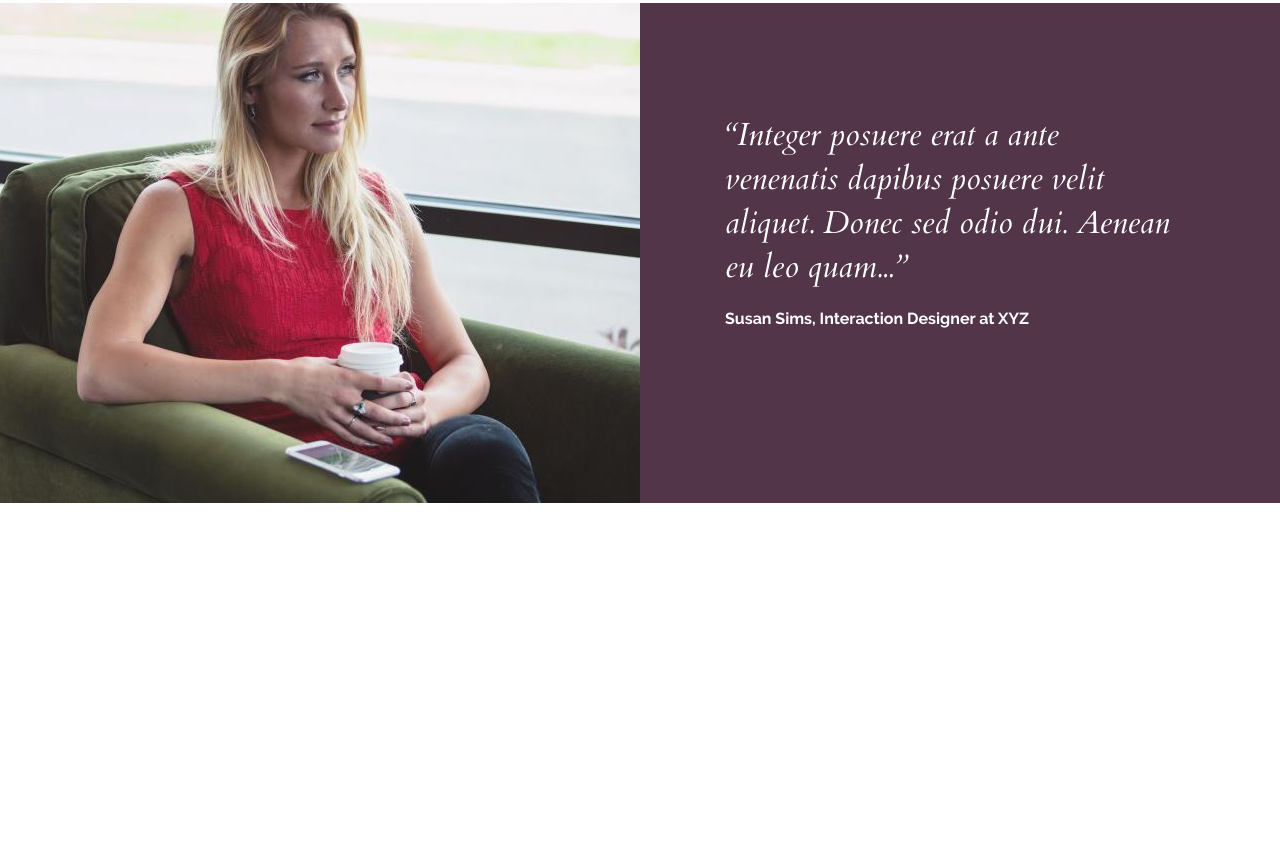
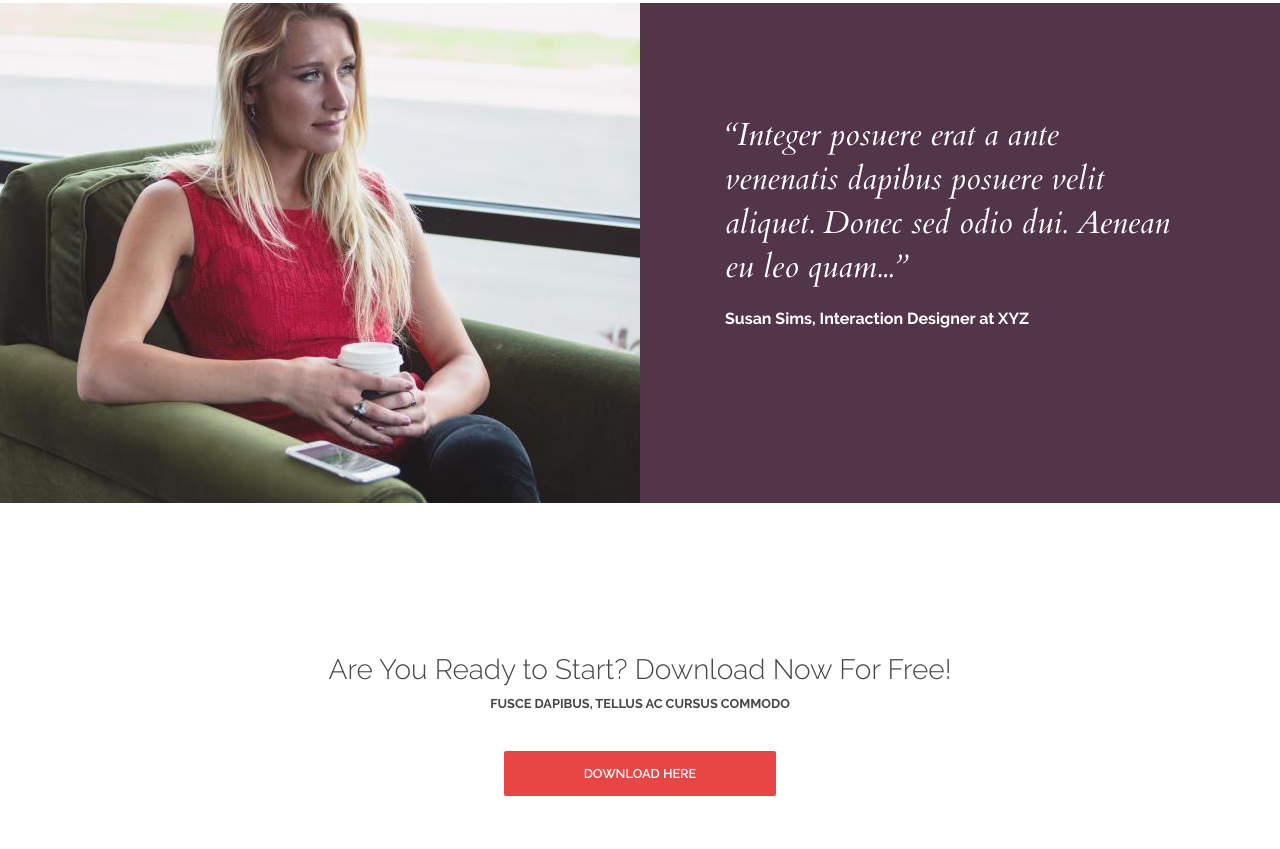
Before and after one commit to nixtone/activebox, a plain HTML site: page index.html in a window 1280 px wide. Shown: the part 2804-3653 px from the top of the page. Before the commit the page ends 3407 px from the top, so only its background shows below. Drawn offline with Linux system fonts and the light colour scheme.

Commit message:
download

```diff
--- a/index.html
+++ b/index.html
@@ -282,6 +282,14 @@
 		</div>
 	</div>
 
+	<div id="download" class="wide">
+		<div class="container">
+			<div class="row c1">Are You Ready to Start? Download Now For Free!</div>
+			<div class="row c2">Fusce dapibus, tellus ac cursus commodo</div>
+			<a href="" class="btn">Download here</a>
+		</div>
+	</div>
+
 </div>
 
 <footer>
--- a/static/custom.css
+++ b/static/custom.css
@@ -308,6 +308,22 @@ header {
 	}
 }
 
+#download {
+	text-align: center;
+	color: var(--color5);
+	.row.c1 {
+		font-size: 1.75em;
+		margin-bottom: 10px;
+		font-weight: 300;
+	}
+	.row.c2 {
+		text-transform: uppercase;
+		font-size: 0.8em;
+		font-weight: bold;
+		margin-bottom: 40px;
+	}
+}
+
 #scroll_top {
 	position: fixed;
 	right: 15px;
```
